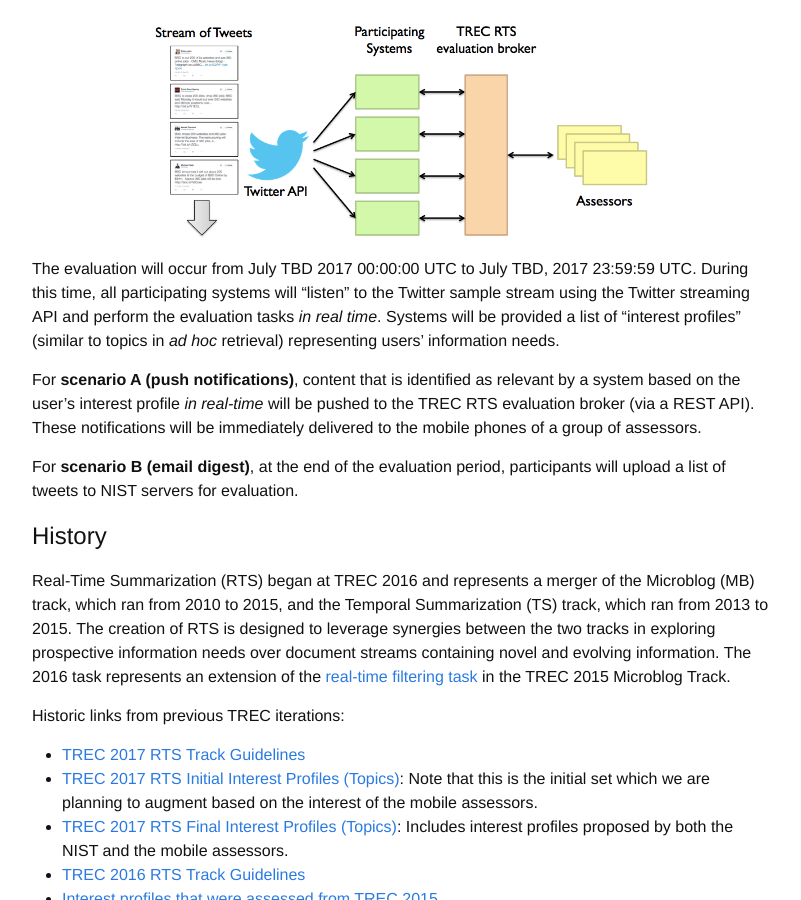
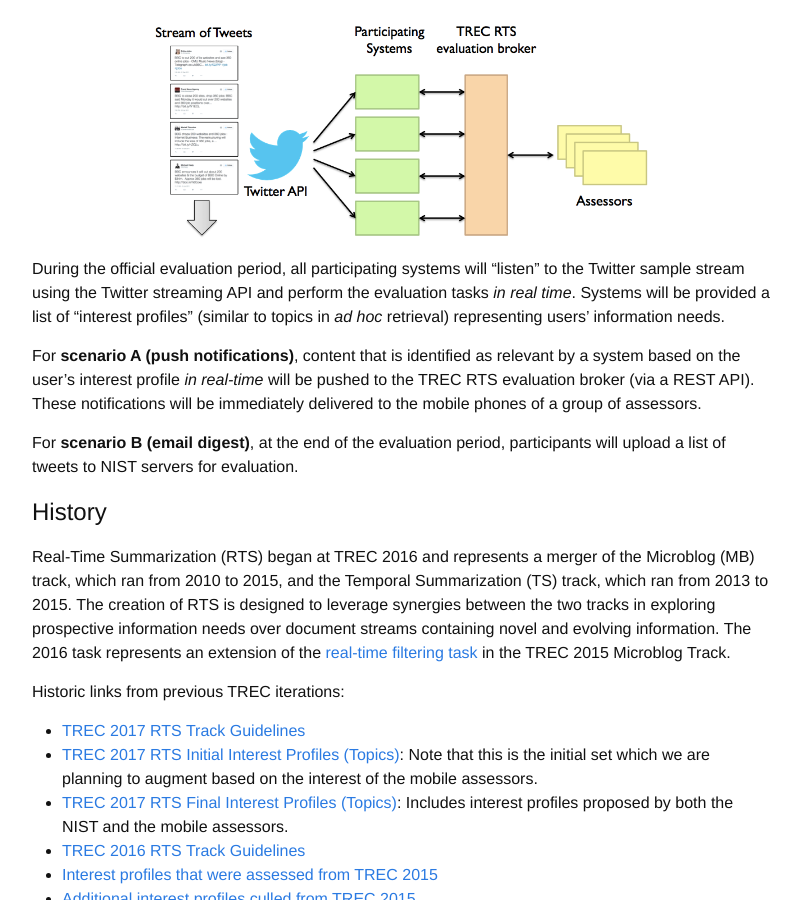
Before and after one commit to trecrts/trecrts.github.io, a Jekyll site: the page built from index.md, in a window 1280 px wide and 900 px high, scrolled down 838 px. Shown: the whole window, without its empty margins (238-1039 px from the left). Built offline with Jekyll 4.4.1, drawn with Linux system fonts in a browser that asks for light colours.

Commit message:
Tweaked date.

```diff
--- a/index.md
+++ b/index.md
@@ -47,8 +47,7 @@ figure:
 
 <center><img style="padding-bottom: 15px; padding-top: 5px" src="trecrts-setup.png" width="500px"></center>
 
-The evaluation will occur from July TBD 2017 00:00:00 UTC to July TBD, 2017 23:59:59 UTC.
-During this time, all participating systems
+During the official evaluation period, all participating systems
 will "listen" to the Twitter sample stream using the Twitter streaming
 API and perform the evaluation tasks *in real time*. Systems
 will be provided a list of "interest profiles" (similar to topics in
```
